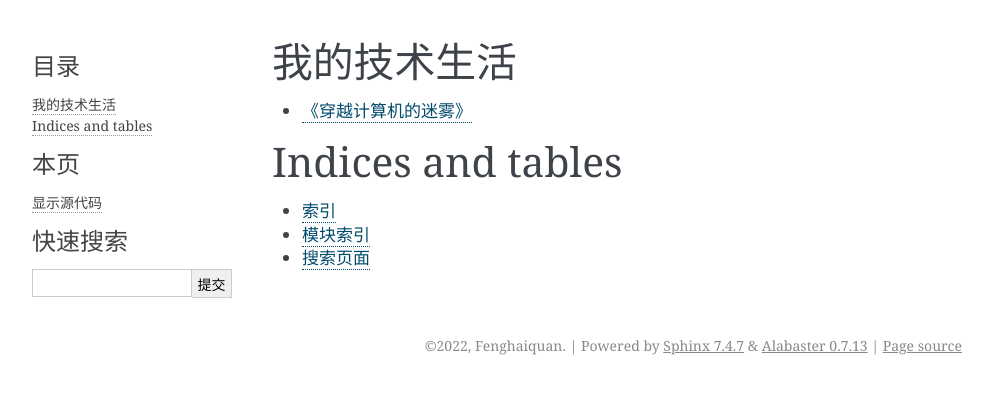
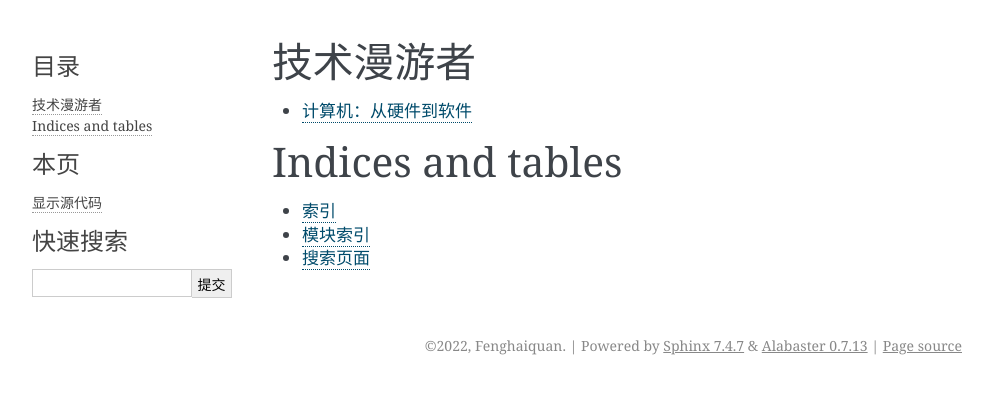
Before and after one commit to fenghaiquan/blog, a Sphinx documentation site: the page built from docs/source/index.rst, in a window 1280 px wide. Shown: the top 394 px of the page, without its empty margins (148-1141 px from the left). Built offline with Sphinx 7.4.7, drawn with Linux system fonts in a browser that asks for light colours.

Commit message:
Alter title

```diff
--- a/docs/source/computer_fog/index.rst
+++ b/docs/source/computer_fog/index.rst
@@ -1,4 +1,4 @@
-《穿越计算机的迷雾》
+计算机：从硬件到软件
 ====================
 
 .. toctree::
--- a/docs/source/index.rst
+++ b/docs/source/index.rst
@@ -3,7 +3,7 @@
    You can adapt this file completely to your liking, but it should at least
    contain the root `toctree` directive.
 
-我的技术生活
+技术漫游者
 ============
 
 .. toctree::
```
